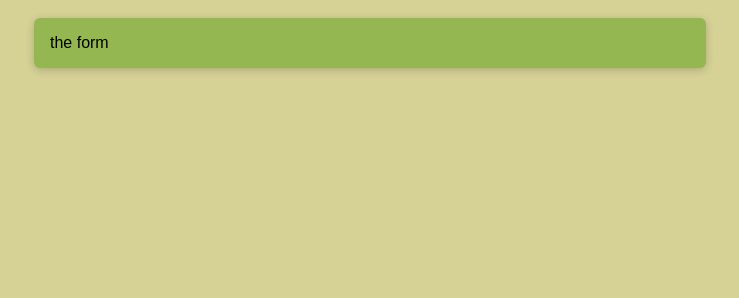
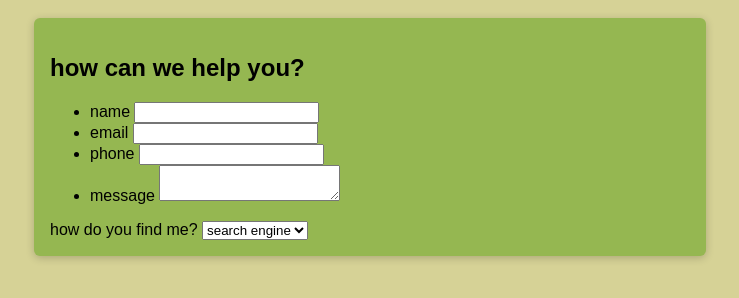
Before and after one commit to raizy21/contact-form, a plain HTML site: page index.html in a window 1280 px wide. Shown: the part 72-370 px from the top of the page, without its empty margins (270-1009 px from the left). Drawn offline with Linux system fonts and the light colour scheme.

Commit message:
[CODE] adding how can i help you and how do you find me

```diff
--- a/index.html
+++ b/index.html
@@ -13,7 +13,40 @@
     </header>
 
     <main>
-      <form>the form</form>
+      <form>
+        <section>
+          <h2>how can we help you?</h2>
+          <ul>
+            <li>
+              <label for="username">name</label>
+              <input type="text" name="name" id="username" required />
+            </li>
+            <li>
+              <label for="email">email</label>
+              <input type="email" name="email" id="email" required />
+            </li>
+
+            <li>
+              <label for="phone">phone</label>
+              <input type="tel" name="phone" id="phone" required />
+            </li>
+            <li>
+              <label for="message">message</label>
+              <textarea name="message" id="message"></textarea>
+            </li>
+          </ul>
+        </section>
+
+        <section>
+          <label for="source">how do you find me?</label>
+          <select name="source" id="source" required>
+            <option value="search">search engine</option>
+            <option value="social">social media</option>
+            <option value="friend">friend</option>
+            <option value="other">other</option>
+          </select>
+        </section>
+      </form>
     </main>
   </body>
 </html>
```
